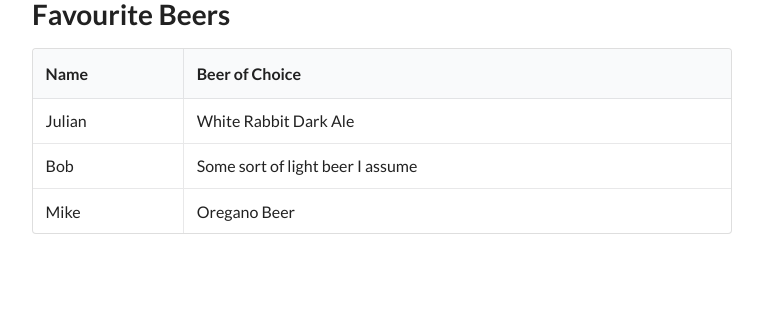
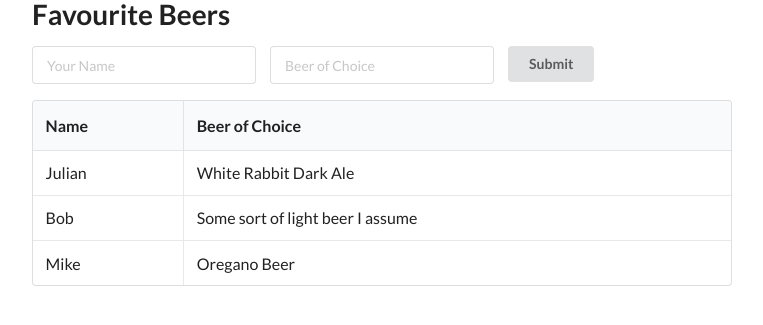
Before and after one commit to zkan/100DaysOfCode, a Flask app: page / in a window 1280 px wide. Shown: the top 325 px of the page, without its empty margins (258-1021 px from the left). Run offline with Flask 2, Linux system fonts and the light colour scheme; some libraries are stand-ins or nearby versions.

Commit message:
Add form and jQuery :bear:

```diff
--- a/python/flask-app/templates/index.html
+++ b/python/flask-app/templates/index.html
@@ -6,6 +6,21 @@
 <body>
   <div class="ui text container">
     <h1 class="ui header">Favourite Beers</h1>
+    <form action=".">
+      <div class="ui form">
+        <div class="two fields">
+          <div class="field">
+            <input type="text" placeholder="Your Name">
+          </div>
+          <div class="field">
+            <input type="text" placeholder="Beer of Choice">
+          </div>
+          <div class="field">
+            <div class="ui submit button">Submit</div>
+          </div>
+        </div>
+      </div>
+    </form>
     <table class="ui celled table">
       <thead>
         <tr>
@@ -21,6 +36,10 @@
       {% endfor %}
     </table>
   </div>
+  <script
+    src="https://code.jquery.com/jquery-3.1.1.min.js"
+    integrity="sha256-hVVnYaiADRTO2PzUGmuLJr8BLUSjGIZsDYGmIJLv2b8="
+    crossorigin="anonymous"></script>
   <script src="https://cdn.jsdelivr.net/npm/semantic-ui@2.4.2/dist/semantic.min.js"></script>
 </body>
 </html>
```
